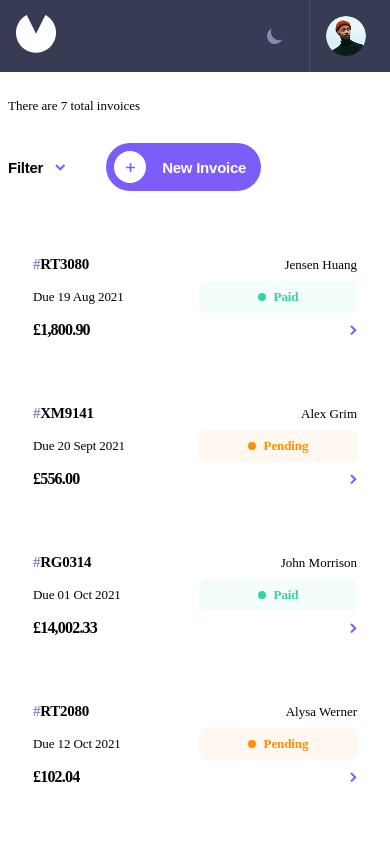
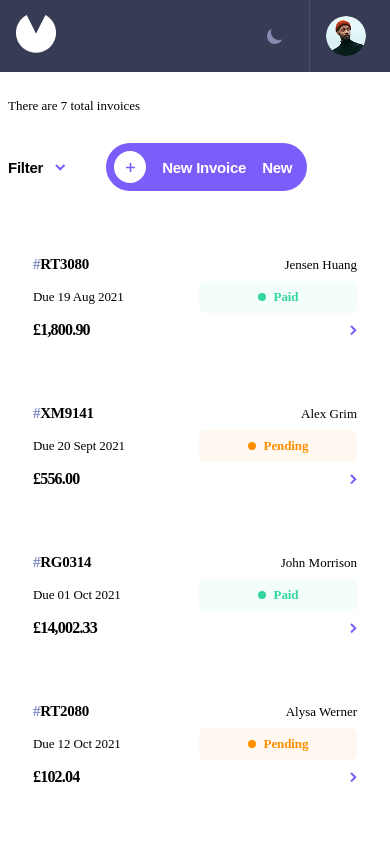
Before and after one commit to JasmineODaniel/INVOICE-MANAGEMENT-APP, a React (Vite) app: page / in a window 390 px wide. Shown: the top 844 px of the page. Built offline with nearby package versions, Linux system fonts and the light colour scheme; the HTML template or start-up script is replaced by a standard one.

Commit message:
feat(list): update mobile new-invoice button text variants

```diff
--- a/src/pages/InvoiceList.jsx
+++ b/src/pages/InvoiceList.jsx
@@ -38,8 +38,8 @@ function InvoiceList() {
                   fill="#7C5DFA"/>
               </svg>
             </span>
-            New <span style={{display: 'none'}} className="full-text">Invoice</span>
-            Invoice
+            <span className="btn-new-invoice__text-desktop">New Invoice</span>
+            <span className="btn-new-invoice__text-mobile">New</span>
           </button>
         </div>
       </div>
```
